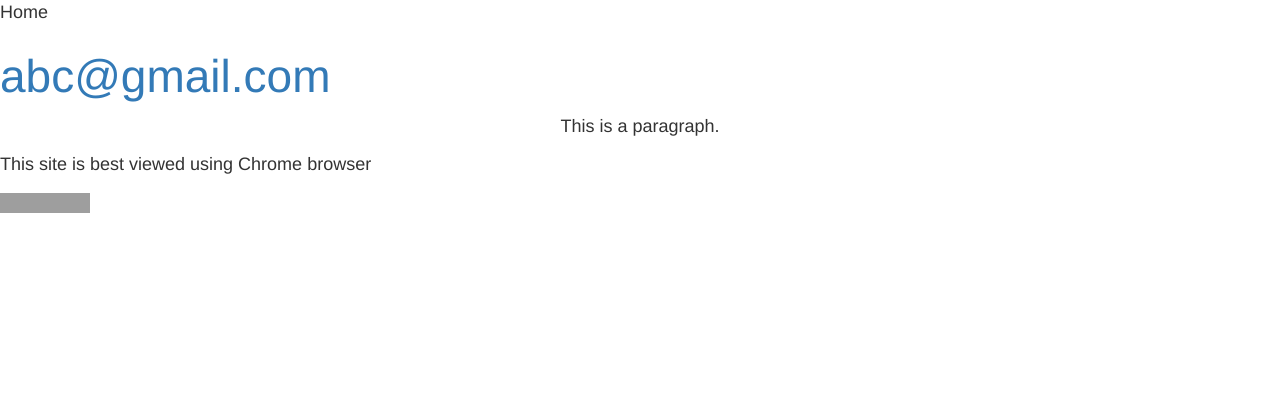
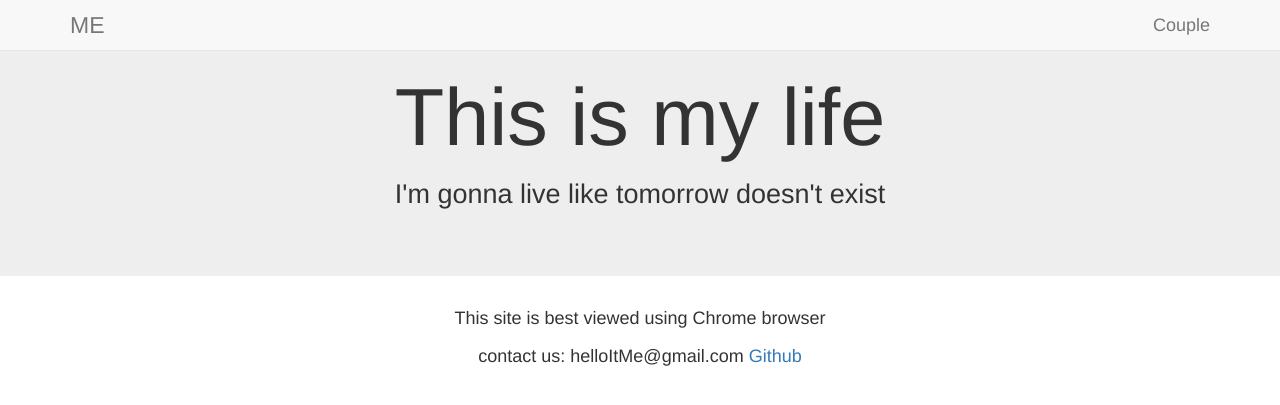
Before and after one commit to porntipa/porntipa.github.io, a Jekyll site: the page built from index.html, in a window 1280 px wide. Shown: the top 405 px of the page. Built offline with Jekyll 4.4.1, drawn with Linux system fonts in a browser that asks for light colours; grey boxes are pictures that could not be loaded.

Commit message:
changed header footer and content

```diff
--- a/_config.yml
+++ b/_config.yml
@@ -13,8 +13,8 @@
 # you will see them accessed via {{ site.title }}, {{ site.email }}, and so on.
 # You can create any custom variable you would like, and they will be accessible
 # in the templates via {{ site.myvariable }}.
-title: TipaMagazine Site
-email: abc@gmail.com
+title: ME Site
+email: helloItMe@gmail.com
 description: > # this means to ignore newlines until "baseurl:"
   Write an awesome description for your new site here. You can edit this
   line in _config.yml. It will appear in your document head meta (for
--- a/_includes/footer.html
+++ b/_includes/footer.html
@@ -1,4 +1,5 @@
-<footer>
+<footer class="container-fluid bg-4 text-center">
     <p>This site is best viewed using Chrome browser</p>
-    <img src="https://travis-ci.org/porntipa/porntipa.github.io.svg?branch=master" alt="travis-ci" />
+    contact us: {{ site.email }}
+    <a href="https://github.com/porntipa/porntipa.github.io" rel="nofollow">Github</a>
 </footer>
--- a/_includes/header.html
+++ b/_includes/header.html
@@ -1,3 +1,19 @@
 <header>
-    <nav class="text-big">Home</nav>
+    <nav class="navbar navbar-default navbar-fixed-top">
+        <div class="container">
+            <div class="navbar-header">
+                <button type="button" class="navbar-toggle" data-toggle="collapse" data-target="#myNavbar">
+        <span class="icon-bar"></span>
+        <span class="icon-bar"></span>
+        <span class="icon-bar"></span>
+      </button>
+                <a class="navbar-brand" href="/">ME</a>
+            </div>
+            <div class="collapse navbar-collapse" id="myNavbar">
+                <ul class="nav navbar-nav navbar-right">
+                    <li><a href="/couple.html">Couple</a></li>
+                </ul>
+            </div>
+        </div>
+    </nav>
 </header>
--- a/index.html
+++ b/index.html
@@ -2,5 +2,7 @@
 layout: default
 ---
 
-<h1>{{ site.email }}</h1>
-<p class="center-align">This is a paragraph.</p>
+<div class="jumbotron text-center">
+  <h1>This is my life</h1>
+  <p class="center-align">I'm gonna live like tomorrow doesn't exist</p>
+</div>
--- a/page.html
+++ /dev/null
@@ -1,5 +0,0 @@
----
-layout: default
----
-
-<h1>I'm Puy.</h1>
```
Also changed, not shown: couple.html (added, +7 -0 lines), README.md.
